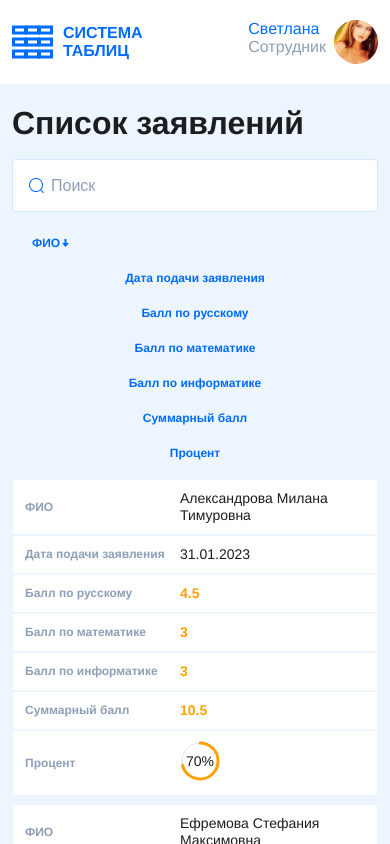
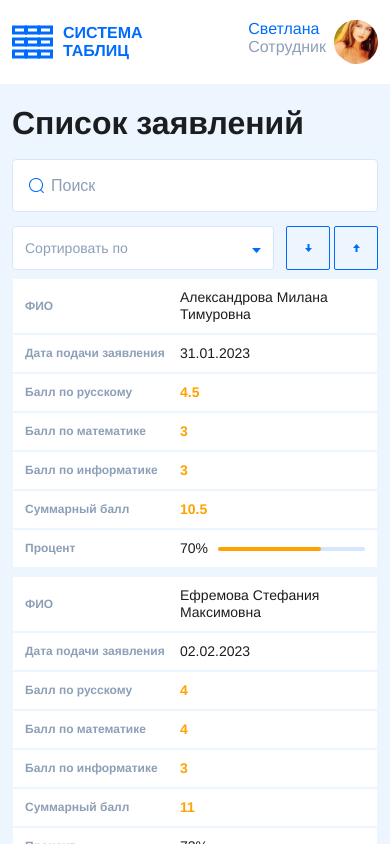
Before and after one commit to allbel/vue-appl, a Vue app: page / in a window 390 px wide. Shown: the top 844 px of the page. Built offline with nearby package versions, Linux system fonts and the light colour scheme; a web font is replaced by a local one.

Commit message:
mobile version edit

```diff
--- a/src/components/ApplicantsRow.vue
+++ b/src/components/ApplicantsRow.vue
@@ -26,7 +26,7 @@
     </td>
     <td>
       <span>Процент</span>
-      <span>
+      <span class="percentBox">
         <div class="circle">
           <svg>
             <circle cx="20" cy="20" r="18"></circle>
@@ -37,6 +37,15 @@
           </svg>
           <div class="number">
             {{applicant.percent + '%'}}
+          </div>
+        </div>
+        <div class="percentMobile">
+          <div class="value">{{applicant.percent + '%'}}</div>
+          <div class="progress">
+            <div class="progressLinear"
+                 :style="{ width: applicant.percent + '%' }"
+                 :class="getProgressClass(applicant.color)"
+            ></div>
           </div>
         </div>
       </span>
@@ -70,6 +79,13 @@ export default {
         'greenCircle': color === 'green',
         'redCircle': color === 'red',
         'orangeCircle': color === 'orange'
+      };
+    },
+    getProgressClass(color) {
+      return {
+        'greenProgress': color === 'green',
+        'redProgress': color === 'red',
+        'orangeProgress': color === 'orange'
       };
     },
   },
@@ -146,11 +162,27 @@ td:last-child {
   stroke: $color-orange;
 }
 
+.greenProgress {
+  background-color: $color-green;
+}
+
+.redProgress {
+  background-color: $color-red;
+}
+
+.orangeProgress {
+  background-color: $color-orange;
+}
+
 .circle {
   display: inline-block;
   width: 40px;
   height: 40px;
   position: relative;
+
+  @media screen and (max-width: 767px) {
+    display: none;
+  }
 
   & svg {
     box-sizing: border-box;
@@ -197,4 +229,29 @@ td:last-child {
   }
 }
 
+.percentMobile {
+  display: none;
+
+  @media screen and (max-width: 767px) {
+    display: flex;
+    align-items: center;
+    gap: 10px;
+  }
+
+  .progress {
+    height: 4px;
+    border-radius: 2px;
+    background-color: $color-blue-light;
+    flex-grow: 1;
+
+    .progressLinear {
+      height: 4px;
+      border-radius: 2px;
+      //background-color: $color-orange;
+      //width: 50%;
+    }
+  }
+
+}
+
 </style>
--- a/src/components/ApplicantsTable.vue
+++ b/src/components/ApplicantsTable.vue
@@ -4,8 +4,41 @@
       <input type="text" v-model="searchText" @input="filterByName" class="searchField" placeholder="Поиск">
     </div>
     <div class="tableBox">
+      <div class="mobile">
+        <div class="select" :class="{ active: isDropdownOpen }" @click="toggleDropdown">
+          <div class="current" v-if="selectedOptionTitle || isDropdownOpen">
+            <div class="sort">Сортировать по</div>
+            <div class="value">{{selectedOptionTitle ? selectedOptionTitle : 'Сортировать по'}}</div>
+            <div class="list" v-if="isDropdownOpen">
+              <div @click="selectOption('ФИО', 'name')">ФИО</div>
+              <div @click="selectOption('Дата подачи заявления', 'date')">Дата подачи заявления</div>
+              <div @click="selectOption('Балл по русскому', 'rus')">Балл по русскому</div>
+              <div @click="selectOption('Балл по математике', 'math')">Балл по математике</div>
+              <div @click="selectOption('Балл по информатике', 'inf')">Балл по информатике</div>
+              <div @click="selectOption('Суммарный балл', 'sum')">Суммарный балл</div>
+              <div @click="selectOption('Процент', 'percent')">Процент</div>
+            </div>
+          </div>
+          <div class="default" v-else>Сортировать по</div>
+          <ArrowDropdownToggle v-bind:flag="isDropdownOpen"/>
+        </div>
+        <span class="arrowsMobileToggle">
+          <span class="arrowMobile" @click="sortMobileColumn(selectedOptionColumn)" :class="{ desc: sortOrderMobile === 'asc' }">
+            <svg width="7" height="8" viewBox="0 0 7 8" fill="none" xmlns="http://www.w3.org/2000/svg">
+              <path d="M3.5 8L7 4L4.76995e-08 4L3.5 8Z" class="colorFill" :class="{ colorFillActive: sortOrderMobile === 'asc' }" />
+              <path d="M3.5 0L3.5 4" class="colorStroke" stroke-width="2" :class="{ colorStrokeActive: sortOrderMobile === 'asc' }" />
+            </svg>
+          </span>
+          <span class="arrowMobile" @click="sortMobileColumn(selectedOptionColumn)" :class="{ desc: sortOrderMobile === 'desc' }">
+            <svg width="7" height="8" viewBox="0 0 7 8" fill="none" xmlns="http://www.w3.org/2000/svg">
+              <path d="M3.5 -1.5299e-07L7 4L-1.74846e-07 4L3.5 -1.5299e-07Z" class="colorFill" :class="{ colorFillActive: sortOrderMobile === 'desc' }" />
+              <path d="M3.5 8L3.5 4"  class="colorStroke" stroke-width="2"  :class="{ colorStrokeActive: sortOrderMobile === 'desc' }" />
+            </svg>
+          </span>
+        </span>
+      </div>
       <table class="table">
-        <tr>
+        <tr class="rowHead">
           <th>
             <span @click="sortColumn('name')">
               ФИО <ArrowToggle v-if="sortOrder.name !== 'none'" v-bind:flag="sortOrder.name === 'asc'" />
@@ -55,6 +88,7 @@
 <script>
 import ApplicantsRow from '@/components/ApplicantsRow.vue'
 import ArrowToggle from '@/components/ArrowToggle.vue'
+import ArrowDropdownToggle from "@/components/ArrowDropdownToggle.vue";
 
 export default {
   name: 'ApplicantsTable',
@@ -65,6 +99,7 @@ export default {
     }
   },
   components: {
+    ArrowDropdownToggle,
     ApplicantsRow,
     ArrowToggle,
   },
@@ -79,7 +114,11 @@ export default {
         inf: 'none',
         sum: 'none',
         percent: 'none',
-      }
+      },
+      selectedOptionTitle: '',
+      selectedOptionColumn: '',
+      isDropdownOpen: false,
+      sortOrderMobile: ''
     };
   },
   computed: {
@@ -135,6 +174,7 @@ export default {
           }
         });
         this.sortOrder[column] = 'desc';
+        this.sortOrderMobile = 'desc';
       } else {
         this.filteredApplicants.sort((a, b) => {
           if (typeof a[column] === 'string') {
@@ -145,6 +185,7 @@ export default {
           }
         });
         this.sortOrder[column] = 'asc';
+        this.sortOrderMobile = 'asc';
       }
 
       Object.keys(this.sortOrder).forEach(key => {
@@ -152,7 +193,21 @@ export default {
           this.sortOrder[key] = 'none';
         }
       });
-    }
+    },
+    toggleDropdown() {
+      this.isDropdownOpen = !this.isDropdownOpen;
+    },
+    selectOption(title, column) {
+      this.selectedOptionTitle = title;
+      this.selectedOptionColumn = column;
+      this.isDropdownOpen = true;
+      this.sortOrderMobile = '';
+    },
+    sortMobileColumn(column) {
+      if (this.selectedOptionColumn) {
+        this.sortColumn(column);
+      }
+    },
   },
 }
 </script>
@@ -244,6 +299,12 @@ tr {
   }
 }
 
+.rowHead {
+  @media screen and (max-width: 767px) {
+    display: none;
+  }
+}
+
 th {
   padding: 10px 20px;
   white-space: nowrap;
@@ -263,4 +324,109 @@ th {
   }
 }
 
+.mobile {
+  display: none;
+
+  @media screen and (max-width: 767px) {
+    display: flex;
+    gap: 12px;
+  }
+
+  .select {
+    display: flex;
+    justify-content: space-between;
+    align-items: center;
+    padding: 0 12px;
+    height: 44px;
+    background-color: $color-white;
+    border: 1px solid $color-blue-light;
+    border-radius: 4px;
+    cursor: pointer;
+    position: relative;
+    margin-bottom: 8px;
+    flex-grow: 1;
+
+    .current {
+
+      .sort {
+        @include captionMiniText($color-medium);
+      }
+
+      .value {
+        @include normalText($color-black);
+      }
+
+      .list {
+        position: absolute;
+        width: 100%;
+        left: 0;
+        top: calc(100% + 4px);
+        border: 1px solid $color-blue-light;
+        border-radius: 4px;
+        z-index: 1;
+        @include normalText($color-black);
+
+        div {
+          padding: 10px 12px;
+          background-color: $color-white;
+          border-bottom: 1px solid $color-blue-light;
+
+          &:last-child {
+            border-bottom: none;
+          }
+
+          &:hover {
+            background-color: $color-blue-super-light;
+          }
+        }
+      }
+    }
+
+    .default {
+      @include normalText($color-medium);
+    }
+  }
+
+  .active {
+    border-color: $color-blue;
+  }
+
+}
+
+
+.arrowsMobileToggle {
+  display: flex;
+  gap: 4px;
+
+  .arrowMobile {
+    display: flex;
+    justify-content: center;
+    align-items: center;
+    width: 44px;
+    height: 44px;
+    border: 1px solid $color-blue;
+    border-radius: 2px;
+    cursor: pointer;
+
+    .colorFill {
+      fill: $color-blue;
+    }
+
+    .colorStroke {
+      stroke: $color-blue;
+    }
+
+    .colorFillActive {
+      fill: $color-white;
+    }
+
+    .colorStrokeActive {
+      stroke: $color-white;
+    }
+  }
+
+  .desc {
+    background-color: $color-blue;
+  }
+}
 </style>
--- /dev/null
+++ b/src/components/ArrowDropdownToggle.vue
@@ -0,0 +1,13 @@
+<template>
+  <span>
+    <img src="@/assets/arrow-dropdown-top.png" alt="top" v-if="flag">
+    <img src="@/assets/arrow-dropdown-bottom.png" alt="bottom" v-else>
+  </span>
+</template>
+
+<script>
+export default {
+  name: 'ArrowDropdownToggle',
+  props: ['flag']
+}
+</script>
--- a/src/components/ArrowToggle.vue
+++ b/src/components/ArrowToggle.vue
@@ -1,7 +1,7 @@
 <template>
   <span class="arrows">
-    <img src="@/assets/arrow-bottom.png" alt="bottom" v-if="flag">
-    <img src="@/assets/arrow-top.png" alt="top" v-else>
+    <img src="@/assets/arrow-top.png" alt="top" v-if="flag">
+    <img src="@/assets/arrow-bottom.png" alt="bottom" v-else>
   </span>
 </template>
 
```
Also changed, not shown: src/assets/arrow-dropdown-bottom.png (added), src/assets/arrow-dropdown-top.png (added).
